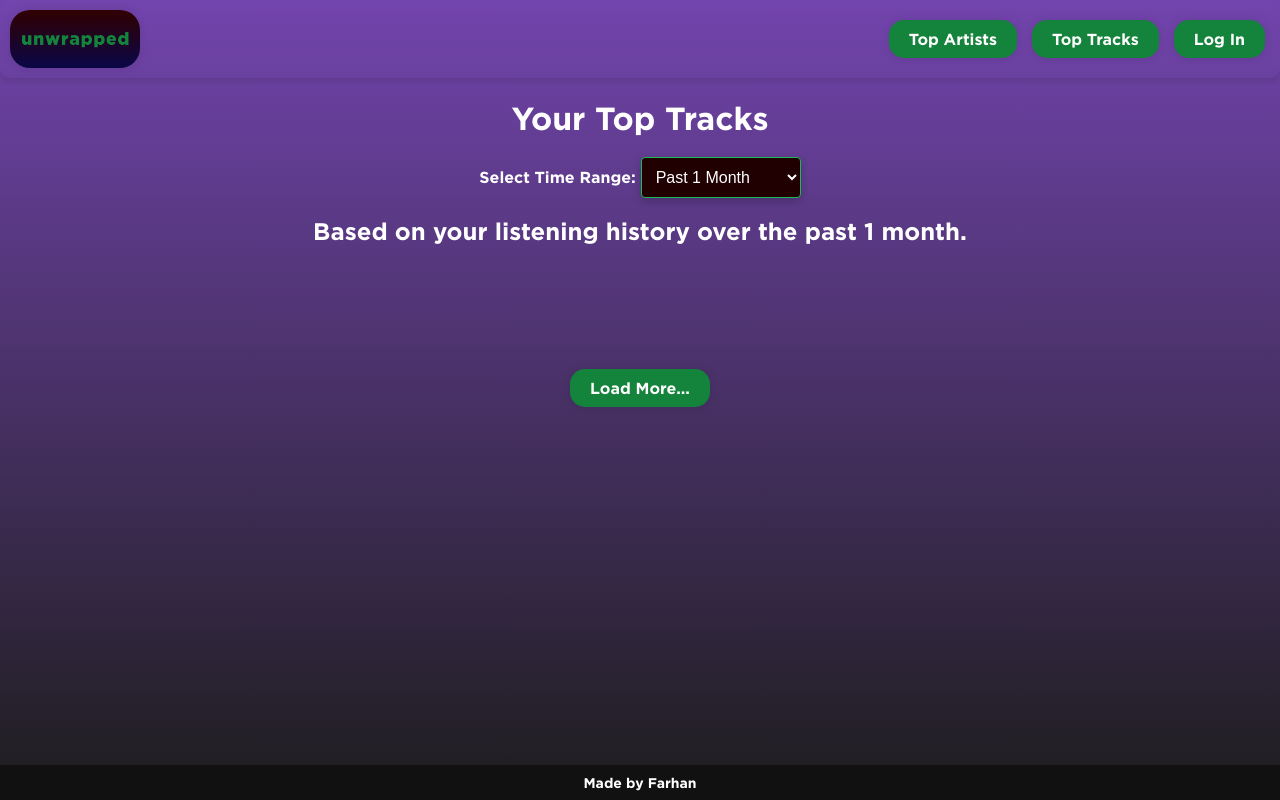
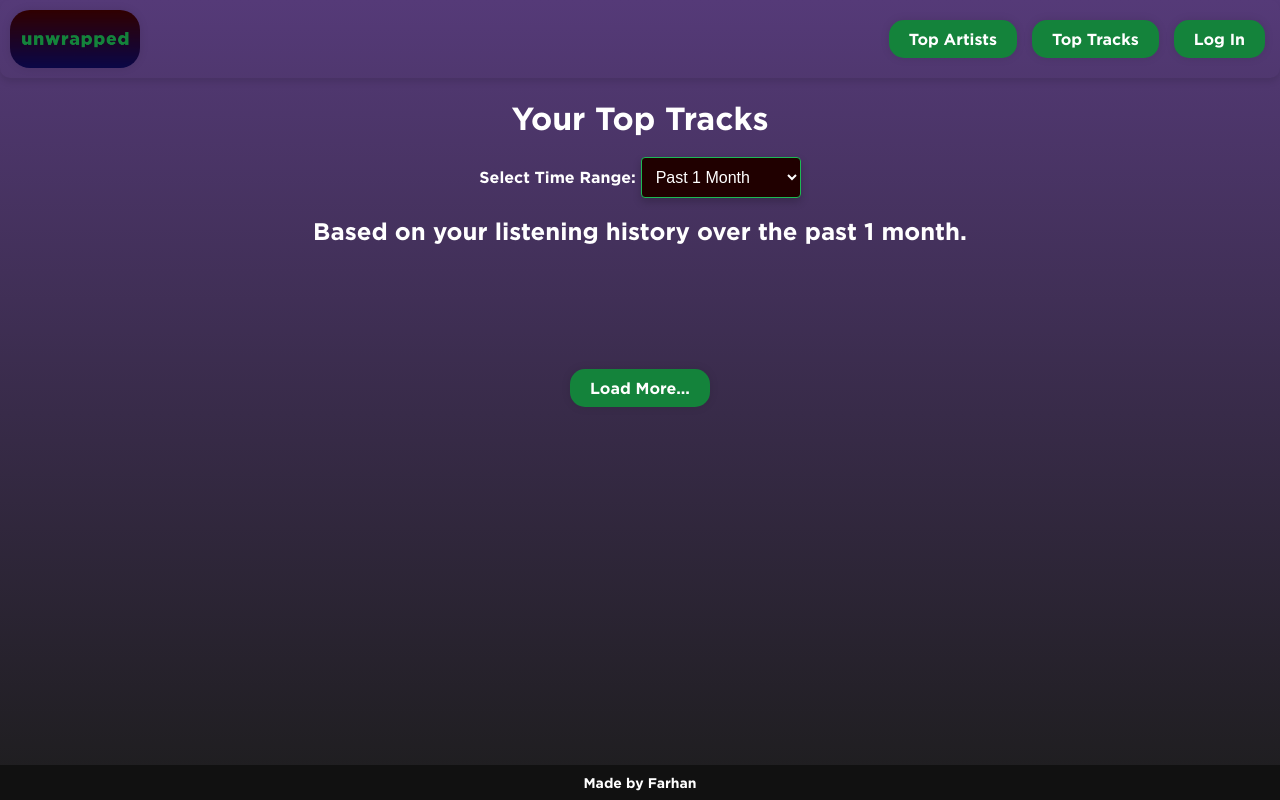
Before and after one commit to UnrealFar/UnWrapped, a FastAPI app: template templates/top_tracks.html in a window 1280 px wide. Run offline with FastAPI, Linux system fonts and the light colour scheme; the template is opened without the code that fills it, so the values that code supplies are empty; parts of the project's set-up code (start-up, migrations or seed data) failed here and were passed over; some libraries are stand-ins or nearby versions.

Commit message:
Changed background colour for top tracks and artists

```diff
--- a/static/css/top.css
+++ b/static/css/top.css
@@ -1,5 +1,5 @@
 html, body {
-    background: linear-gradient(to bottom, #7244ad, #1d1d1d);
+    background: linear-gradient(to bottom, #553a78, #1d1d1d);
     margin: 0;
     padding: 0;
     box-sizing: border-box;
--- a/templates/top_tracks.html
+++ b/templates/top_tracks.html
@@ -152,7 +152,7 @@
             const originalColorRgb = `rgb(${color[0]}, ${color[1]}, ${color[2]})`;
 
             card.style.background = `linear-gradient(to bottom, ${tdcolorRgb}, black 100%)`;
-            card.style.borderColor = originalColorRgb;
+            card.style.borderColor   = originalColorRgb;
         }
 
         loadMoreButton.addEventListener('click', () => {
```
